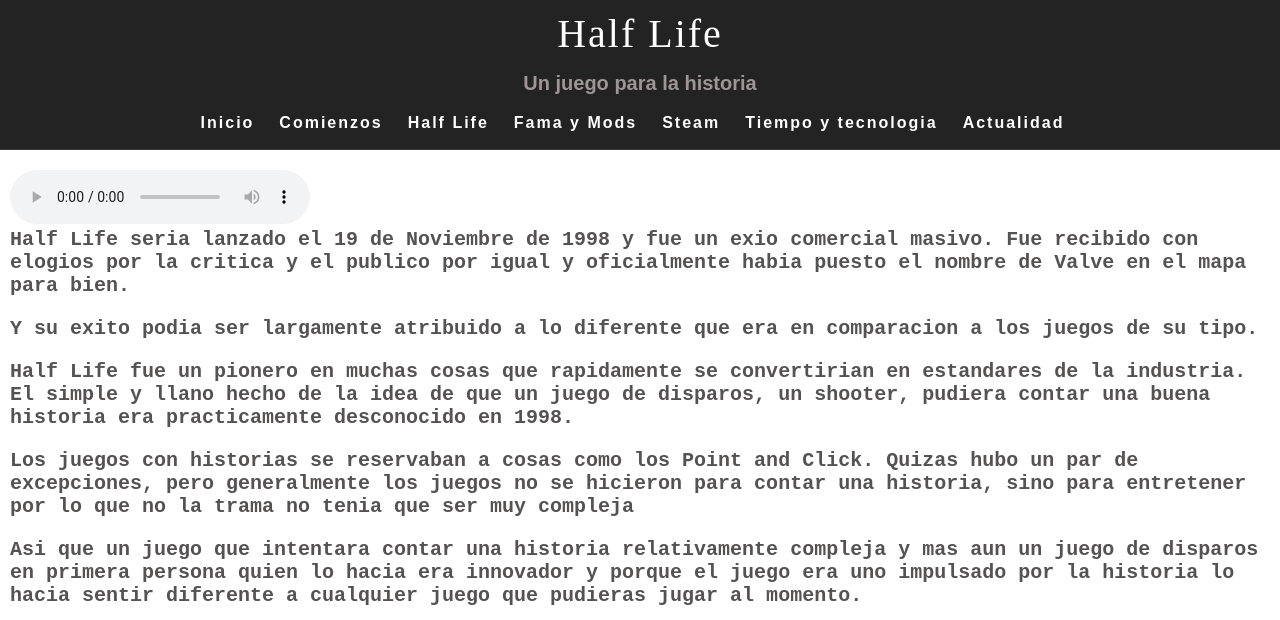
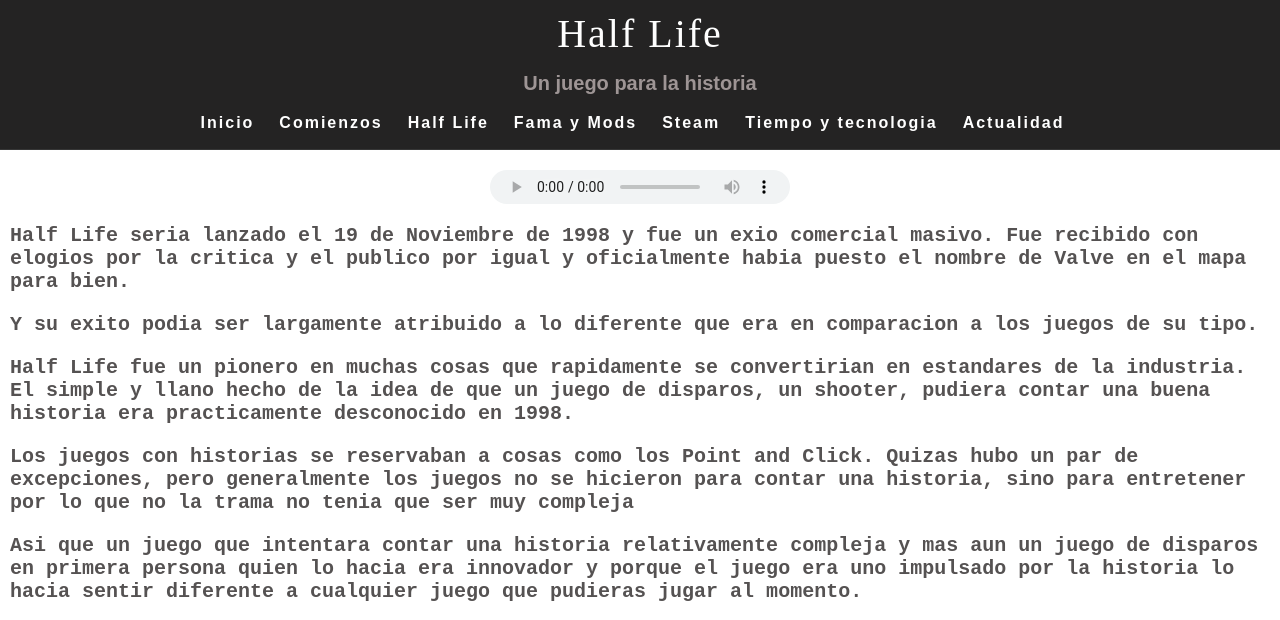
Before and after one commit to SinfulMania/sinfulmania.github.io, a plain HTML site: page half-life.html in a window 1280 px wide. Shown: the top 620 px of the page. Drawn offline with nearby package versions, Linux system fonts and the light colour scheme.

Commit message:
Update index.css

```diff
--- a/content/css/index.css
+++ b/content/css/index.css
@@ -217,7 +217,7 @@
     content: none;
 }
 
-.content-principal video, .content-principal iframe{
+.content-principal iframe, .content-principal audio{
     margin: 0 auto;
     display: block;
     padding-bottom: 20px;
```
